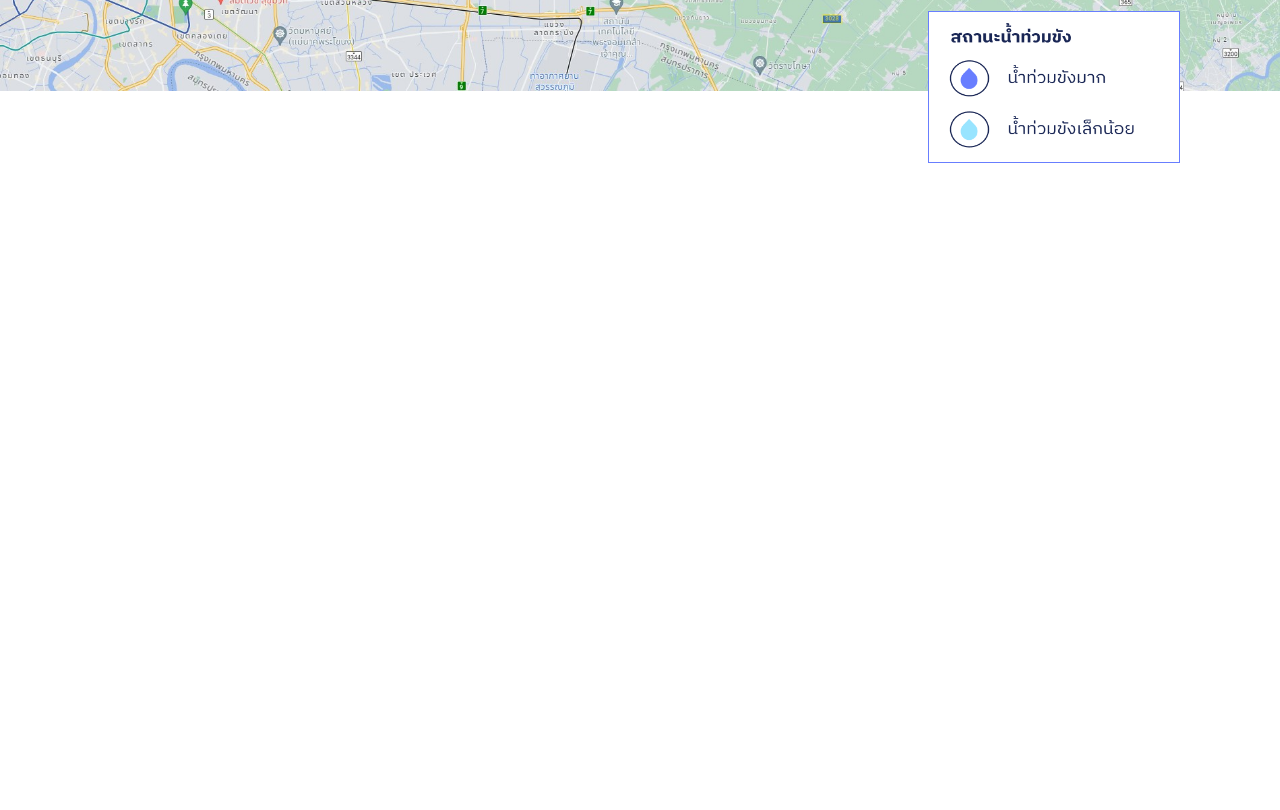
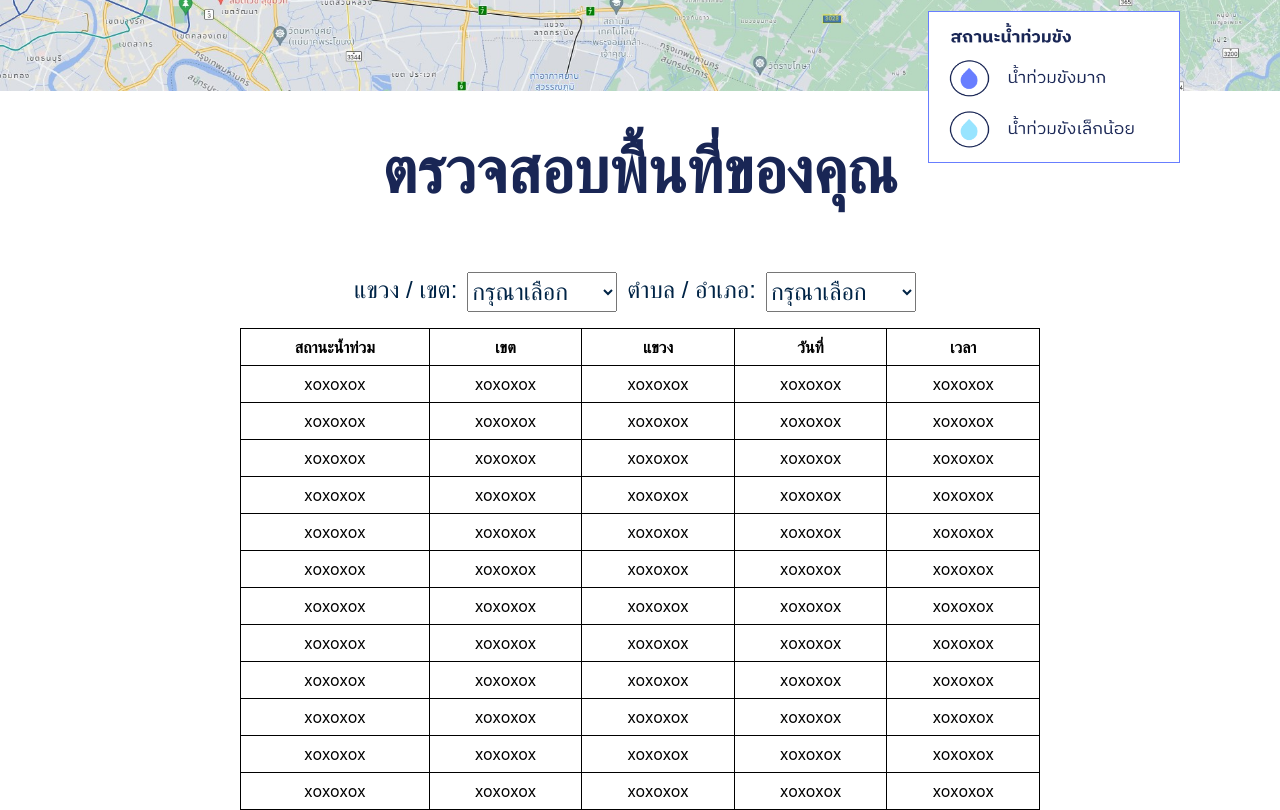
Before and after one commit to Phudthai/FloodReport, a React (Create React App) app in the folder client/: page / in a window 1280 px wide. Shown: the part 520-1330 px from the top of the page. Before the commit the page ends 800 px from the top, so only its background shows below. Built offline with nearby package versions, Linux system fonts and the light colour scheme.

Commit message:
mainpage nofoot

```diff
--- a/client/src/components/MainSc.jsx
+++ b/client/src/components/MainSc.jsx
@@ -5,8 +5,127 @@ import status from "../images/floodingstatus.png";
 export default function MainSc() {
   return (
     <div>
-        <img src={googlemap} className="googleAPI" />
-        <img src={status} className="menusc"/>
+      <img src={googlemap} className="googleAPI" />
+      <img src={status} className="menusc" />
+      <h1 class="center-text">ตรวจสอบพื้นที่ของคุณ</h1>
+      <div class="container">
+        <p class="custom-style center-text">แขวง / เขต:</p>
+        <label for="menu"></label>
+        <select id="menu" class="custom-dropdown custom-style">
+          <option value="option1">กรุณาเลือก</option>
+          <option value="option2">ตัวเลือก 2</option>
+          <option value="option3">ตัวเลือก 3</option>
+          <option value="option4">ตัวเลือก 4</option>
+        </select>
+        <p class="custom-style center-text">ตำบล / อำเภอ:</p>
+        <label for="menu"></label>
+        <select id="menu" class="custom-dropdown custom-style">
+          <option value="option1">กรุณาเลือก</option>
+          <option value="option2">ตัวเลือก 2</option>
+          <option value="option3">ตัวเลือก 3</option>
+          <option value="option4">ตัวเลือก 4</option>
+        </select>
+      </div>
+
+      <div class="table-container">
+        <table class="custom-table">
+          <thead>
+            <tr>
+              <th>สถานะน้ำท่วม</th>
+              <th>เขต</th>
+              <th>แขวง</th>
+              <th>วันที่</th>
+              <th>เวลา</th>
+            </tr>
+          </thead>
+          <tbody>
+          <tr>
+              <td>xoxoxox</td>
+              <td>xoxoxox</td>
+              <td>xoxoxox</td>
+              <td>xoxoxox</td>
+              <td>xoxoxox</td>
+            </tr>
+            <tr>
+              <td>xoxoxox</td>
+              <td>xoxoxox</td>
+              <td>xoxoxox</td>
+              <td>xoxoxox</td>
+              <td>xoxoxox</td>
+            </tr>
+            <tr>
+              <td>xoxoxox</td>
+              <td>xoxoxox</td>
+              <td>xoxoxox</td>
+              <td>xoxoxox</td>
+              <td>xoxoxox</td>
+            </tr>
+            <tr>
+              <td>xoxoxox</td>
+              <td>xoxoxox</td>
+              <td>xoxoxox</td>
+              <td>xoxoxox</td>
+              <td>xoxoxox</td>
+            </tr>
+            <tr>
+              <td>xoxoxox</td>
+              <td>xoxoxox</td>
+              <td>xoxoxox</td>
+              <td>xoxoxox</td>
+              <td>xoxoxox</td>
+            </tr>
+            <tr>
+              <td>xoxoxox</td>
+              <td>xoxoxox</td>
+              <td>xoxoxox</td>
+              <td>xoxoxox</td>
+              <td>xoxoxox</td>
+            </tr>
+            <tr>
+              <td>xoxoxox</td>
+              <td>xoxoxox</td>
+              <td>xoxoxox</td>
+              <td>xoxoxox</td>
+              <td>xoxoxox</td>
+            </tr>
+            <tr>
+              <td>xoxoxox</td>
+              <td>xoxoxox</td>
+              <td>xoxoxox</td>
+              <td>xoxoxox</td>
+              <td>xoxoxox</td>
+            </tr>
+            <tr>
+              <td>xoxoxox</td>
+              <td>xoxoxox</td>
+              <td>xoxoxox</td>
+              <td>xoxoxox</td>
+              <td>xoxoxox</td>
+            </tr>
+            <tr>
+              <td>xoxoxox</td>
+              <td>xoxoxox</td>
+              <td>xoxoxox</td>
+              <td>xoxoxox</td>
+              <td>xoxoxox</td>
+            </tr>
+            <tr>
+              <td>xoxoxox</td>
+              <td>xoxoxox</td>
+              <td>xoxoxox</td>
+              <td>xoxoxox</td>
+              <td>xoxoxox</td>
+            </tr>
+            <tr>
+              <td>xoxoxox</td>
+              <td>xoxoxox</td>
+              <td>xoxoxox</td>
+              <td>xoxoxox</td>
+              <td>xoxoxox</td>
+            </tr>
+          </tbody>
+        </table>
+      </div>
     </div>
   );
 }
--- a/client/src/components/Navbar.css
+++ b/client/src/components/Navbar.css
@@ -85,4 +85,52 @@
     border: 1px solid #687EFF;
     margin-top: -80px;
     right: 100px;
+}
+
+h1 {
+    color: #192655;
+    font-size: 64px;
+    font-family: 'IBM Plex Sans Thai', sans-serif;
+    font-weight: 700;
+    word-wrap: break-word;
+}
+
+.center-text {
+    text-align: center;
+}
+
+.custom-style {
+    color: #002446;
+    font-size: 24px;
+    font-family: 'IBM Plex Sans Thai', sans-serif;
+    font-weight: 400;
+    word-wrap: break-word;
+}
+
+.container {
+    display: flex;
+    justify-content: center;
+    flex-direction: row;
+}
+
+.custom-dropdown {
+    width: 150px;
+    height: 40px;
+    margin-top: 20px;
+    margin-left: 10px;
+    margin-right: 10px;
+}
+.table-container {
+    display: flex;
+    justify-content: center;
   }
+.custom-table {
+    border-collapse: collapse;
+    width: 800px;
+}
+
+.custom-table th,.custom-table td {
+    border: 1px solid #000;
+    padding: 8px;
+    text-align: center;
+}
```
